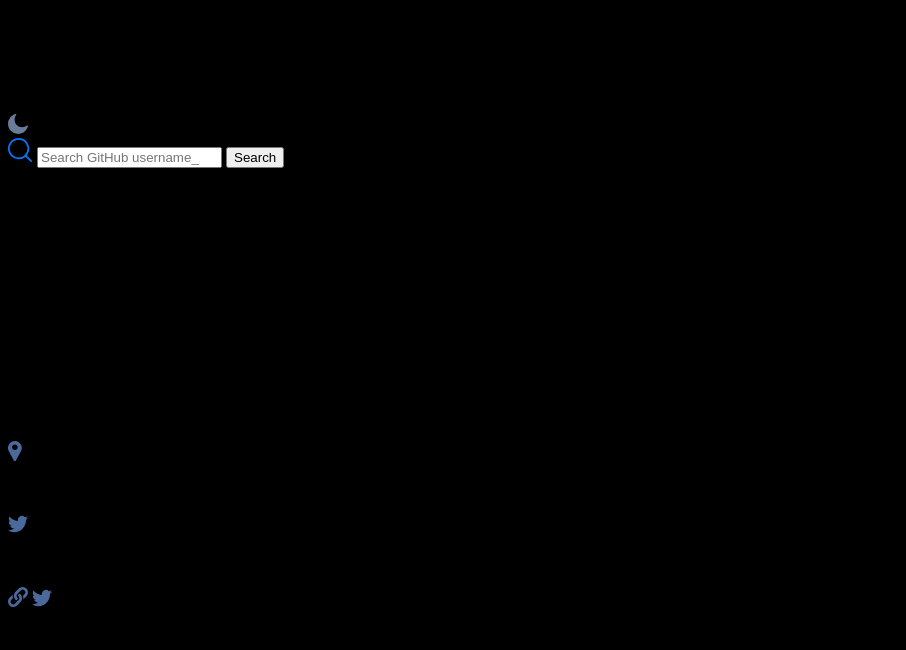
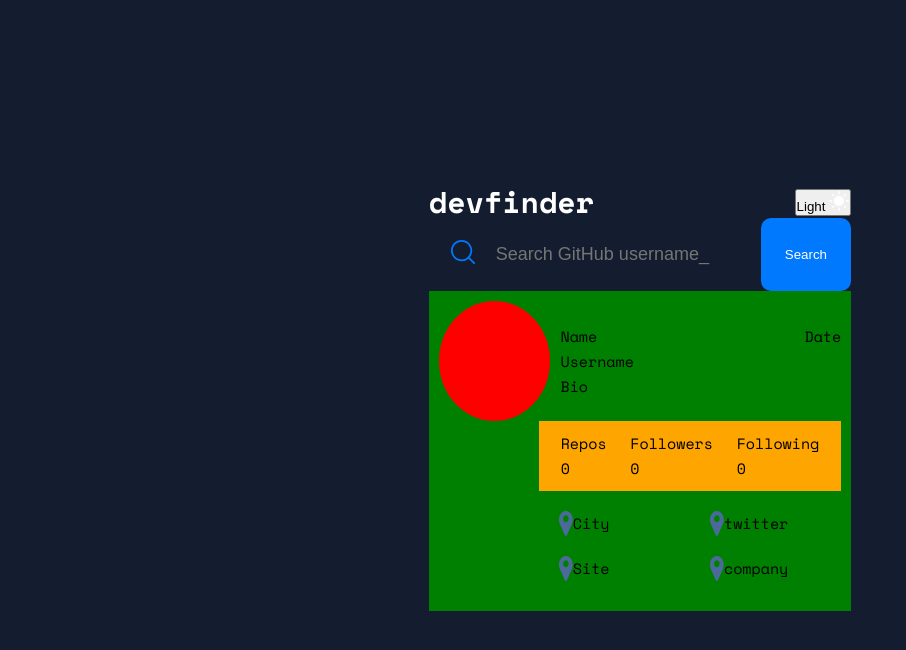
Before and after one commit to AhmedKvz/github-search, a plain HTML site: page index.html in a window 1280 px wide. Shown: the whole page, without its empty margins (0-906 px from the left). Drawn offline with nearby package versions, Linux system fonts and the light colour scheme.

Commit message:
basic html, position and css

```diff
--- a/assets/css/style.css
+++ b/assets/css/style.css
@@ -1,3 +1,175 @@
+@import url("https://fonts.googleapis.com/css2?family=Space+Mono:ital,wght@0,400;0,700;1,400;1,700&display=swap");
+
+.light-mode {
+  --primary-blue: #0079ff;
+  --primary-blue-hover: #60abff;
+  --primary-text: #4b6a9b;
+  --primary-text-neutral: #697c9a;
+  --primary-text-bold: #2b3442;
+  --primary-background: #f6f8ff;
+  --primary-background-light: #fefefe;
+  --primary-text-error: #f74646;
+  --primary-filter: brightness(100%);
+  --primary-box-shadow: 0px 16px 30px -10px rgba(70, 96, 187, 0.198567);
+}
+
+:root {
+    --primary-blue: #0079FF;
+    --primary-blue-hover: #60ABFF;
+    --primary-text: #FFFFFF;
+    --primary-text-neutral: #FFFFFF;
+    --primary-text-bold: #FFFFFF;
+    --primary-background: #141d2f;
+    --primary-background-light: #1E2A47;
+    --primary-text-error: #F74646;
+    --primary-filter: initial;
+    --primary-box-shadow: 0;
+
+}
+
+* {
+  padding: 0;
+  margin: 0;
+  box-sizing: border-box;
+}
+
+html,
 body {
-    background-color: black;
+  background-color: var(--primary-background);
+  min-height: 100vh;
+  font-family: "Space Mono", monospace;
+  font-size: 15px;
+  line-height: 25px;
+  position: relative;
+  display: flex;
+  justify-content: center;
+  align-items: center;
 }
+
+.container {
+  margin: 0 auto;
+  display: flex;
+  flex-direction: column;
+  justify-content: flex-start;
+  align-items: flex-start;
+}
+
+header {
+  margin: auto;
+  display: flex;
+  flex-direction: row;
+  justify-content: space-between;
+  text-align: center;
+  width: 100%;
+  max-width: 730px;
+}
+
+.logo {
+    color: white;
+}
+
+.search-gitHub {
+  display: flex;
+  flex-direction: row;
+}
+
+.search-input {
+  width: 80%;
+  padding: 2px;
+  padding-left: 2px;
+  padding-left: 45px;
+  margin: 22px;
+  border: 0;
+  outline: 0;
+  font-size: 18px;
+  line-height: 25px;
+  color: var(--primary-text-bold);
+  background-color: var(--primary-background-color);
+  background-image: url("/assets/icon-search.svg");
+  background-repeat: no-repeat;
+  cursor: pointer;
+}
+
+.search-btn {
+  background-color: var(--primary-blue);
+  color: var(--primary-text);
+  width: 6.625rem;
+  padding: 13px 24px;
+  outline: 0;
+  border: 0;
+  border-radius: 10px;
+  -webkit-border-radius: 10px;
+  -moz-border-radius: 10px;
+  -ms-border-radius: 10px;
+  -o-border-radius: 10px;
+}
+
+.search-btn:hover {
+    background-color: var(--primary-blue-hover);
+}
+.no-result {
+  display: none;
+}
+
+.card{
+    display: flex;
+    flex-direction: column;
+    width: 100%;
+    background-color: green;
+    padding:10px;
+}
+
+.user-container-main{
+    display: flex;
+    justify-content: space-between;
+    align-items: center;
+    width: 100%;
+}
+
+.user-info{
+    display: flex;
+    flex-direction: column;
+    width: 75%;
+    margin-left: 10px;
+}
+
+.avatar{
+    background-color: red;
+    height: 120px;
+    width: 120px;
+    border-radius: 100%;
+}
+
+.name-date{
+    display: flex;
+    justify-content: space-between;
+    align-items: center;
+}
+
+.stats{
+    padding:10px;
+    display: flex;
+    justify-content: space-around;
+    background-color: orange;
+    margin-left: 100px;
+}
+
+.links{
+    margin-left: 100px;
+    display: flex;
+}
+
+.links > div{
+    display: flex;
+    flex-direction: column;
+    align-items: flex-start;
+    justify-content: center;
+    padding:10px;
+    width: 50%;
+}
+
+.links > div div{
+    display: flex;
+    padding:10px;
+    justify-content: center;
+}
--- a/index.html
+++ b/index.html
@@ -10,71 +10,109 @@
 </head>
 
 <body>
-  <main>
+  <main class="container">
+
     <header>
-      <div class="header">
-        <h1>devfinder</h1>
-        <div class="dark">
-          <p>DARK</p><img src="./assets/icon-moon.svg" alt="">
+
+    <h1 class="logo">devfinder</h1>
+
+    <div class="color-theme">
+      <button class="light color-light">Light <img src="./assets/icon-sun.svg" alt="sun"></button>
+    </div>
+
+  </header>
+
+
+
+    <form class="search-gitHub" action="#"  novalidate="true" preveventsubmit="true" autocomplete="off">
+      <input class="search-input" type="text" placeholder="Search GitHub username_" autocomplete="off" required="">
+      <span class="search-err no-result">No results</span>
+      <input class="search-btn"  type="submit" value="Search" name="Search">
+    </form>
+
+    <div class="card">
+      <div class="user-container-main">
+        <div class="avatar">
+
+        </div>
+        <div class="user-info">
+          <div class="name-date">
+            <div class="name">
+              Name
+            </div>
+            <div class="date">
+              Date
+            </div>
+          </div>
+          <div class="username-container">
+            <div class="username">
+              Username
+            </div>
+          </div>
+          <div class="biography-container">
+            <div class="biography">
+              Bio
+            </div>
+          </div>
         </div>
       </div>
-    </header>
-
-    <section class="form">
-      <div class="header-search">
-        <img src="./assets/icon-search.svg" alt="">
-        <input type="text" placeholder="Search GitHub username_">
-        <button class="btn-search">Search</button>
+      <div class="stats">
+        <div class="repository-container">
+          <div class="repo-name">
+            Repos
+          </div>
+          <div class="repository">
+            0
+          </div>
+        </div>
+        <div class="follower-container">
+          <div class="follower-name">
+            Followers
+          </div>
+          <div class="follower">
+            0
+          </div>
+        </div>
+        <div class="following-container">
+          <div class="following-name">
+            Following
+          </div>
+          <div class="following">
+            0
+          </div>
+        </div>
       </div>
-
-      <div class="content-profile">
-        <div class="content-nav">
-          <img class="img-profile" src="#" alt="">
-          <div class="name-profile">
-            <h2>THe Octocat</h2>
-            <a class="profile-link" href="#"></a>
-            <p class="profile-bio"></p>
+      <div class="links">
+        <div class="city-blog-container">
+          <div class="city-container">
+            <img src="./assets/icon-location.svg" alt="abcd">
+            City
           </div>
-          <p class="profile-joined"></p>
+          <div class="blog-container">
+            <img src="./assets/icon-location.svg" alt="abcd">
+            Site
+          </div>
         </div>
-
-        <div class="content-info">
-          <div class="repos">
-            <p>repos</p>
-            8
+        <div class="twitter-company-container">
+          <div class="twitter-container">
+            <img src="./assets/icon-location.svg" alt="abcd">
+            twitter
           </div>
-          <div class="followers">
-            <p>repos</p>
-            3938
+          <div class="company-container">
+            <img src="./assets/icon-location.svg" alt="abcd">
+            company
           </div>
-
-          <div class="following">
-            <p>following</p>
-            9
-          </div>
-
         </div>
-
-        <div class="content-links-up">
-          <img src="./assets/icon-location.svg" alt="">
-          <p class="location">San Francisco</p>
-
-          <img src="./assets/icon-twitter.svg" alt="">
-          <p class="icon-twtr">Not Available</p>
-        </div>
+      </div>
+    </div>
 
 
-        <div class="content-links-down">
-          <img src="/assets/icon-website.svg" alt="">
-          <a class="link-git" href="http://"></a>
 
-          <img src="./assets/icon-twitter.svg" alt="">
-          <a class="link-twtr">Not Available</a>
-        </div>
-      </div>
-   </section>
-  </main>
 
+
+
+</main>
+  <script src="./assets/js/script.js"></script>
 </body>
 
 </html>
```
